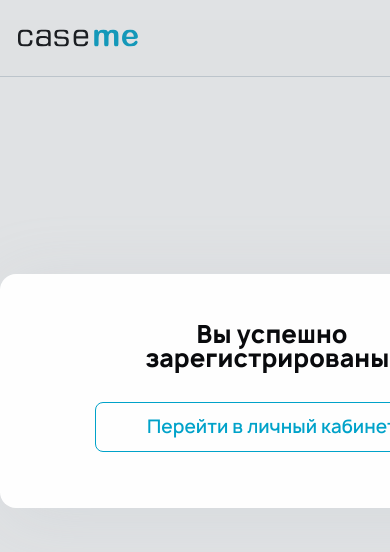
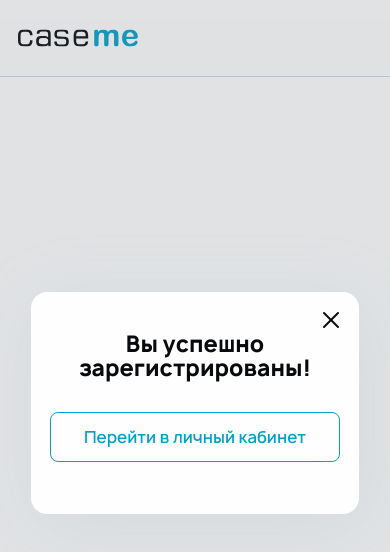
Before and after one commit to VadimVolkovsky/case_me, a React (Create React App) app in the folder frontend/case_me/: page /info in a window 390 px wide. Shown: the top 552 px of the page. Built offline with nearby package versions, Linux system fonts and the light colour scheme.

Commit message:
fix: адаптив PopupTooltip

```diff
--- a/frontend/case_me/src/components/FormRequest/FormRequest.css
+++ b/frontend/case_me/src/components/FormRequest/FormRequest.css
@@ -98,3 +98,12 @@
     font-size: 16px;
   }
 }
+
+@media (max-width: 330px) {
+  .form__content {
+    width: 304px;
+  }
+  .form__button {
+    width: 264px;
+  }
+}
--- a/frontend/case_me/src/components/PasswordTooltip/PasswordTooltip.css
+++ b/frontend/case_me/src/components/PasswordTooltip/PasswordTooltip.css
@@ -107,3 +107,13 @@
     font-size: 16px;
   }
 }
+
+@media (max-width: 330px) {
+
+  .passwordTooltip__content {
+    width: 304px;
+  }
+  .passwordTooltip__link{
+    width: 264px;
+  }
+}
--- a/frontend/case_me/src/components/PopupTooltip/PopupTooltip.css
+++ b/frontend/case_me/src/components/PopupTooltip/PopupTooltip.css
@@ -1,10 +1,10 @@
 .popup {
   position: fixed;
-  top:0;
+  top: 0;
   left: 0;
-  padding: 274px 0 230px 0;
+  padding: 274px 0 274px 0;
   margin: 0 auto;
-  color: #090A0D;
+  color: #090a0d;
   background-color: rgba(102, 109, 122, 20%);
   width: 100vw;
   height: 100vh;
@@ -20,7 +20,7 @@
   box-shadow: 5px 10px 70px rgba(173, 185, 197, 0.2);
   border-radius: 16px;
   position: relative;
-  background-color: #FEFEFE;
+  background-color: #fefefe;
 }
 
 .popup__title {
@@ -31,11 +31,11 @@
   line-height: 24px;
 }
 
-.popup__button-close{
-  background-image: url('../../img/butten_сlose.svg');
+.popup__button-close {
+  background-image: url("../../img/butten_сlose.svg");
   position: absolute;
-  top: 12px;
-  right: 12px;
+  top: 14px;
+  right: 14px;
   width: 28px;
   height: 28px;
   background-color: transparent;
@@ -50,7 +50,7 @@
   margin: 0;
   padding: 12px 0;
   background-color: #fefefe;
-  color: #00A2C9;
+  color: #00a2c9;
   width: 352px;
   border-radius: 8px;
   font-size: 18px;
@@ -58,15 +58,53 @@
   font-weight: 600;
   cursor: pointer;
   text-decoration: none;
-  border: 1.5px solid #00A2C9;
+  border: 1.5px solid #00a2c9;
 }
 
 .popup__link:hover {
-  border: 1.5px solid #00A2C9;
-  color:#00A2C9;
+  border: 1.5px solid #00a2c9;
+  color: #00a2c9;
 }
 
-.popup__link_disabled{
-  border: 1px solid #11B5DD;
-  color:#11B5DD;
+.popup__link_disabled {
+  border: 1px solid #11b5dd;
+  color: #11b5dd;
 }
+
+@media (max-width: 1024px) {
+  .popup {
+    padding: 274px 0 274px 0;
+  }
+}
+
+@media (max-width: 768px) {
+  .popup {
+    padding: 396px 0 396px 0;
+  }
+}
+
+@media (max-width: 600px) {
+  .popup {
+    padding: 292px 0 292px 0;
+  }
+  .popup__content {
+    width: 328px;
+    padding: 40px 0 52px 0;
+  }
+  .popup__link{
+    width: 288px;
+    font-size: 16px;
+  }
+  .popup__title{
+    font-size: 22px;
+  }
+}
+
+@media (max-width: 330px) {
+  .popup__content{
+    width: 304px;
+  }
+  .popup__link{
+    width: 264px;;
+  }
+}
```
